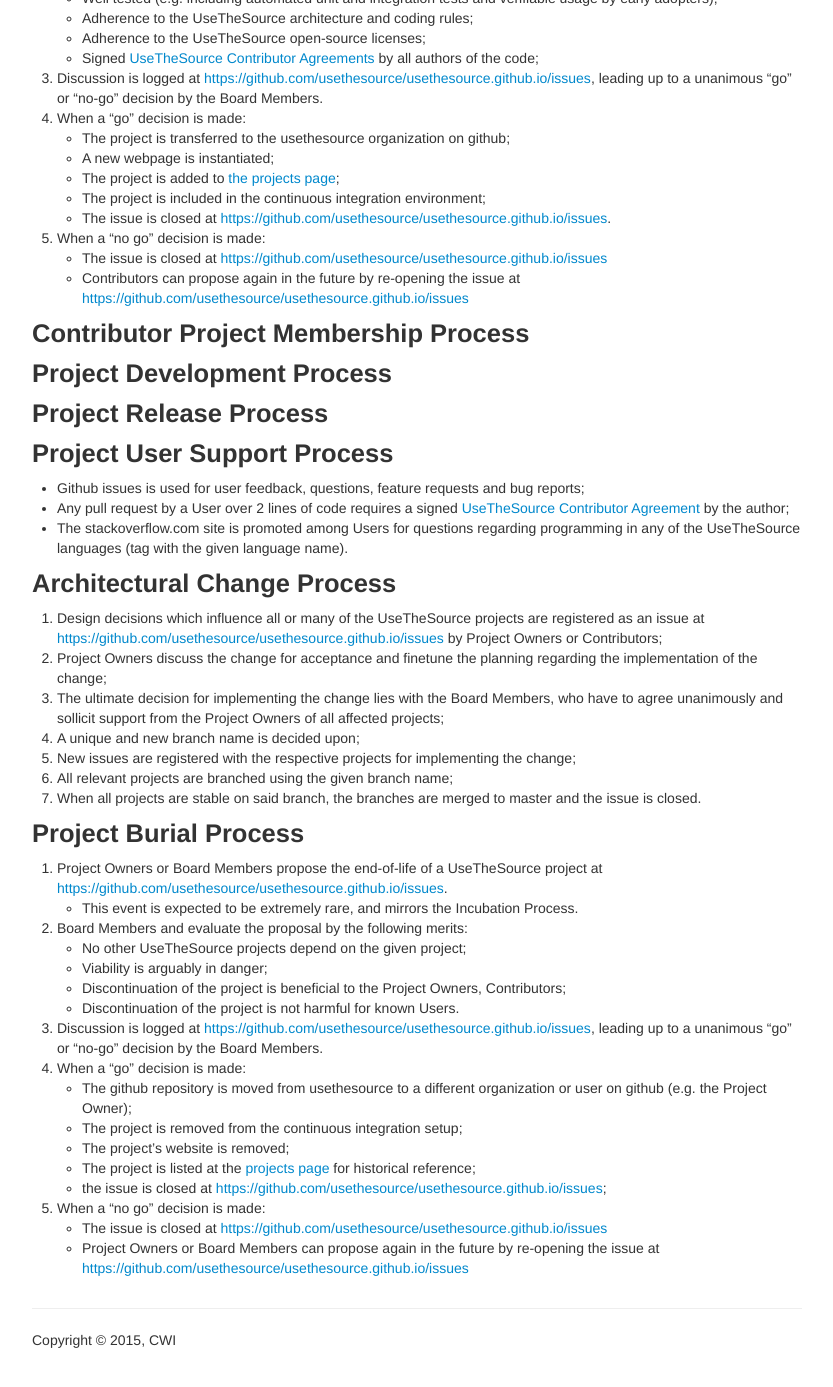
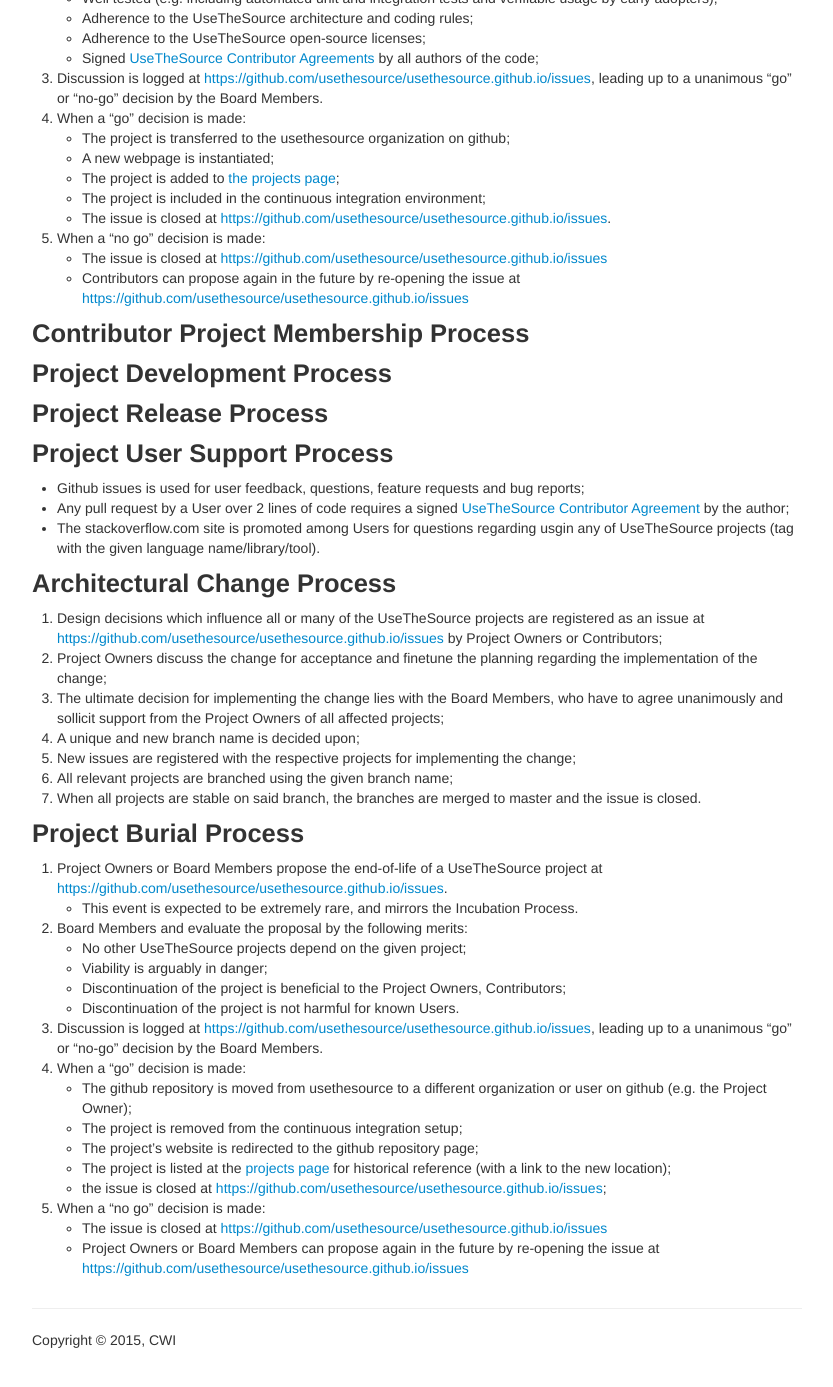
Before and after one commit to usethesource/usethesource.github.io, a Jekyll site: the page built from about/processes.md, in a window 1280 px wide and 1400 px high, scrolled down 646 px. Shown: the top 1387 px of the window, without its empty margins (223-1056 px from the left). Built offline with Jekyll 4.4.1, drawn with Linux system fonts in a browser that asks for light colours; Markdown is read by kramdown in place of the engine named in the settings.

Commit message:
Added some improvements to the process

```diff
--- a/about/processes.md
+++ b/about/processes.md
@@ -49,7 +49,7 @@
 
 * Github issues is used for user feedback, questions, feature requests and bug reports;
 * Any pull request by a User over 2 lines of code requires a signed [UseTheSource Contributor Agreement](agreement.html) by the author;
-* The stackoverflow.com site is promoted among Users for questions regarding programming in any of the UseTheSource languages (tag with the given language name).
+* The stackoverflow.com site is promoted among Users for questions regarding usgin any of UseTheSource projects (tag with the given language name/library/tool).
 
 ## Architectural Change Process
 
@@ -74,8 +74,8 @@
 4. When a "go" decision is made:
    * The github repository is moved from usethesource to a different organization or user on github (e.g. the Project Owner);
    * The project is removed from the continuous integration setup;
-   * The project's website is removed;
-   * The project is listed at the [projects page](../projects/) for historical reference;
+   * The project's website is redirected to the github repository page;
+   * The project is listed at the [projects page](../projects/) for historical reference (with a link to the new location);
    * the issue is closed at <https://github.com/usethesource/usethesource.github.io/issues>;
 5. When a "no go" decision is made:
    * The issue is closed at <https://github.com/usethesource/usethesource.github.io/issues>
```
